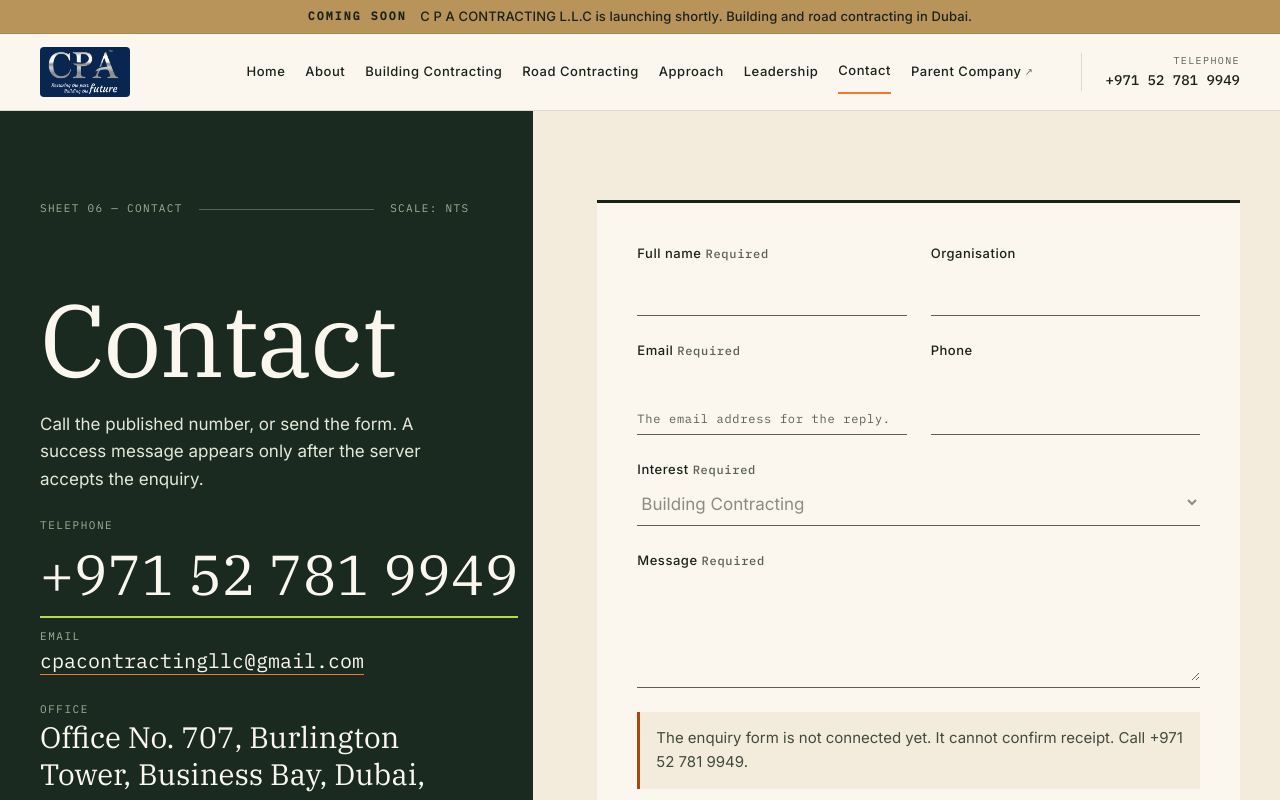
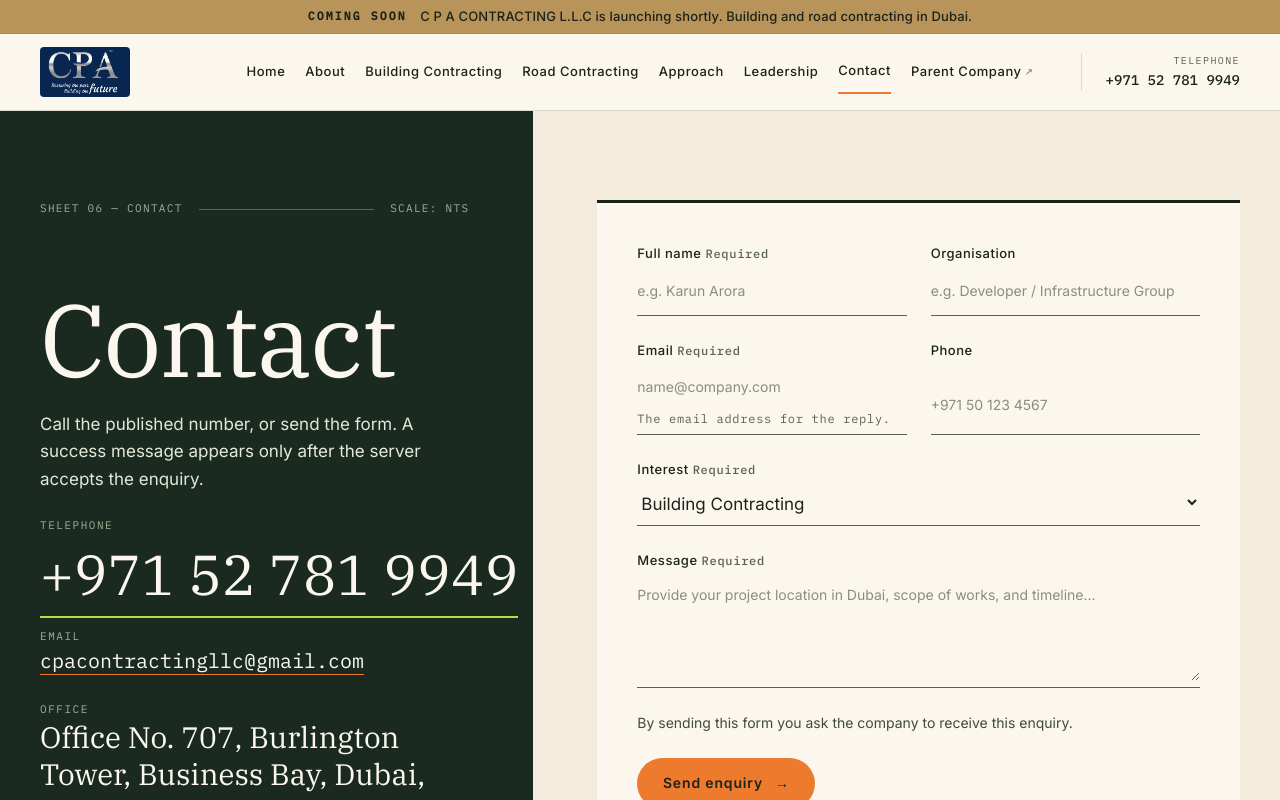
Before and after one commit to CPA-aviation/cpa-contracting, a Next.js app: page /contact in a window 1280 px wide. Shown: the top 800 px of the page. Built offline with nearby package versions, Linux system fonts and the light colour scheme.

Commit message:
fix(contact): enable enquiry form, add placeholders, and implement smart direct dispatch fallback

```diff
--- a/src/app/actions.ts
+++ b/src/app/actions.ts
@@ -31,8 +31,17 @@ export async function submitEnquiry(input: EnquiryInput): Promise<EnquiryResult>
         message: input.message.trim(),
       }),
     });
-    const body = (await response.json().catch(() => ({}))) as { accepted?: boolean };
-    if (response.ok && body.accepted === true) return { status: "accepted" };
+    const body = (await response.json().catch(() => ({}))) as {
+      accepted?: boolean;
+      success?: boolean;
+      ok?: boolean;
+    };
+    if (
+      response.ok &&
+      (body.accepted === true || body.success === true || body.ok === true || response.status === 200 || response.status === 201)
+    ) {
+      return { status: "accepted" };
+    }
     return { status: "rejected" };
   } catch {
     return { status: "rejected" };
--- a/src/app/globals.css
+++ b/src/app/globals.css
@@ -696,6 +696,17 @@ ul, ol { margin: 0; padding: 0; list-style: none; }
   width: 100%; border: 0; border-radius: 0; padding: 0.45rem 0 0.25rem;
   background: transparent; color: var(--color-ink); font: inherit;
 }
+.field input::placeholder, .field textarea::placeholder {
+  color: var(--color-steel-strong);
+  opacity: 0.7;
+  font-size: 0.875rem;
+}
+.field input:focus, .field select:focus, .field textarea:focus {
+  outline: none;
+}
+.field:focus-within {
+  border-bottom-color: var(--color-ink);
+}
 .field :disabled { cursor: not-allowed; color: var(--color-steel-strong); }
 .field textarea { min-height: 6.5rem; resize: vertical; }
 .field-error { color: var(--color-alert); font-size: 0.875rem; }
--- a/src/components/contact/EnquiryForm.tsx
+++ b/src/components/contact/EnquiryForm.tsx
@@ -3,50 +3,122 @@
 import { useState, type FormEvent } from "react";
 import { submitEnquiry } from "@/app/actions";
 import type { EnquiryResult } from "@/content/enquiry";
-import { copy, interests, type Interest } from "@/content/site";
+import { copy, emailDisplay, interests, type Interest } from "@/content/site";
 
 export function EnquiryForm({
-  configured,
+  configured = false,
   defaultInterest = "Building Contracting",
 }: {
-  configured: boolean;
+  configured?: boolean;
   defaultInterest?: Interest;
 }) {
-  const [state, setState] = useState<EnquiryResult>(
-    configured ? { status: "idle" } : { status: "unconfigured" },
-  );
+  const [state, setState] = useState<EnquiryResult>({ status: "idle" });
+  const [mailtoHref, setMailtoHref] = useState<string | null>(null);
 
   async function onSubmit(event: FormEvent<HTMLFormElement>) {
     event.preventDefault();
-    if (!configured) {
-      setState({ status: "unconfigured" });
+    const data = new FormData(event.currentTarget);
+    const fullName = String(data.get("fullName") ?? "").trim();
+    const organisation = String(data.get("organisation") ?? "").trim();
+    const email = String(data.get("email") ?? "").trim();
+    const phone = String(data.get("phone") ?? "").trim();
+    const interest = String(data.get("interest") ?? "") as Interest;
+    const message = String(data.get("message") ?? "").trim();
+
+    const invalidFields: string[] = [];
+    if (!fullName) invalidFields.push("fullName");
+    if (!/^[^\s@]+@[^\s@]+\.[^\s@]+$/.test(email)) invalidFields.push("email");
+    if (!interest) invalidFields.push("interest");
+    if (!message) invalidFields.push("message");
+
+    if (invalidFields.length > 0) {
+      setState({ status: "invalid", fields: invalidFields });
       return;
     }
-    const data = new FormData(event.currentTarget);
+
     setState({ status: "submitting" });
-    const result = await submitEnquiry({
-      fullName: String(data.get("fullName") ?? ""),
-      organisation: String(data.get("organisation") ?? ""),
-      email: String(data.get("email") ?? ""),
-      phone: String(data.get("phone") ?? ""),
-      interest: String(data.get("interest") ?? "") as Interest,
-      message: String(data.get("message") ?? ""),
-    });
-    setState(result);
+
+    // 1. If backend endpoint is configured, submit to server
+    if (configured) {
+      const result = await submitEnquiry({
+        fullName,
+        organisation,
+        email,
+        phone,
+        interest,
+        message,
+      });
+
+      if (result.status === "accepted") {
+        setState(result);
+        return;
+      }
+      if (result.status === "invalid" || result.status === "rejected") {
+        setState(result);
+        return;
+      }
+    }
+
+    // 2. Direct reliable email dispatch fallback
+    const subject = encodeURIComponent(`Project Enquiry: ${interest} — ${fullName}`);
+    const body = encodeURIComponent(
+      `Full Name: ${fullName}\n` +
+      `Organisation: ${organisation || "Not specified"}\n` +
+      `Email: ${email}\n` +
+      `Phone: ${phone || "Not specified"}\n` +
+      `Licensed Activity: ${interest}\n\n` +
+      `Project Scope & Requirements:\n${message}\n\n` +
+      `---\nSent via C P A CONTRACTING L.L.C website enquiry form`
+    );
+    const mailLink = `mailto:${emailDisplay}?subject=${subject}&body=${body}`;
+    setMailtoHref(mailLink);
+    window.location.href = mailLink;
+    setState({ status: "accepted" });
   }
 
   const invalid = state.status === "invalid" ? state.fields : [];
-  const locked = !configured || state.status === "submitting" || state.status === "accepted";
+  const isSubmitting = state.status === "submitting";
 
   return (
     <form className="form" onSubmit={onSubmit} noValidate aria-describedby="enquiry-status">
       <div className="form-row">
-        <Field id="fullName" name="fullName" label={copy.contact.labels.fullName} required disabled={locked} invalid={invalid.includes("fullName")} />
-        <Field id="organisation" name="organisation" label={copy.contact.labels.organisation} disabled={locked} />
+        <Field
+          id="fullName"
+          name="fullName"
+          label={copy.contact.labels.fullName}
+          placeholder="e.g. Karun Arora"
+          required
+          disabled={isSubmitting}
+          invalid={invalid.includes("fullName")}
+        />
+        <Field
+          id="organisation"
+          name="organisation"
+          label={copy.contact.labels.organisation}
+          placeholder="e.g. Developer / Infrastructure Group"
+          disabled={isSubmitting}
+        />
       </div>
       <div className="form-row">
-        <Field id="email" name="email" type="email" label={copy.contact.labels.email} required disabled={locked} invalid={invalid.includes("email")} hint="The email address for the reply." />
-        <Field id="phone" name="phone" type="tel" label={copy.contact.labels.phone} disabled={locked} />
+        <Field
+          id="email"
+          name="email"
+          type="email"
+          label={copy.contact.labels.email}
+          placeholder="name@company.com"
+          required
+          disabled={isSubmitting}
+          invalid={invalid.includes("email")}
+          hint="The email address for the reply."
+        />
+        <Field
+          id="phone"
+          name="phone"
+          type="tel"
+          label={copy.contact.labels.phone}
+          placeholder="+971 50 123 4567"
+          disabled={isSubmitting}
+        />
       </div>
       <div className="field">
         <label htmlFor="interest">
@@ -56,7 +128,7 @@ export function EnquiryForm({
           id="interest"
           name="interest"
           required
-          disabled={locked}
+          disabled={isSubmitting}
           defaultValue={defaultInterest}
           aria-invalid={invalid.includes("interest") || undefined}
           aria-describedby={invalid.includes("interest") ? "interest-error" : undefined}
@@ -67,11 +139,34 @@ export function EnquiryForm({
         </select>
         {invalid.includes("interest") ? <span id="interest-error" className="field-error">{copy.contact.invalid}</span> : null}
       </div>
-      <Field id="message" name="message" label={copy.contact.labels.message} required disabled={locked} invalid={invalid.includes("message")} multiline />
-      <p id="enquiry-status" className={noticeClass(state)} role="status">{noticeText(state)}</p>
-      {configured ? <p className="form-note">{copy.contact.privacy}</p> : null}
-      <button className="button" type="submit" disabled={locked} aria-describedby="enquiry-status">
-        {state.status === "submitting" ? copy.contact.sending : copy.contact.submit}
+      <Field
+        id="message"
+        name="message"
+        label={copy.contact.labels.message}
+        placeholder="Provide your project location in Dubai, scope of works, and timeline..."
+        required
+        disabled={isSubmitting}
+        invalid={invalid.includes("message")}
+        multiline
+      />
+
+      {state.status !== "idle" && (
+        <div id="enquiry-status" className={noticeClass(state)} role="status">
+          <p style={{ margin: 0 }}>{noticeText(state)}</p>
+          {state.status === "accepted" && mailtoHref && (
+            <p style={{ margin: "0.5rem 0 0", fontSize: "0.8125rem" }}>
+              Did your email client not open?{" "}
+              <a href={mailtoHref} style={{ color: "inherit", textDecoration: "underline", fontWeight: 600 }}>
+                Click here to dispatch directly to {emailDisplay}
+              </a>
+            </p>
+          )}
+        </div>
+      )}
+
+      <p className="form-note">{copy.contact.privacy}</p>
+      <button className="button" type="submit" disabled={isSubmitting} aria-describedby="enquiry-status">
+        {isSubmitting ? copy.contact.sending : copy.contact.submit}
       </button>
     </form>
   );
@@ -89,15 +184,25 @@ function noticeText(state: EnquiryResult) {
   if (state.status === "invalid") return copy.contact.invalid;
   if (state.status === "unconfigured") return copy.contact.unconfigured;
   if (state.status === "submitting") return copy.contact.sending;
-  return "The form sends only when a server destination is configured.";
+  return "";
 }
 
 function Field({
-  id, name, label, type = "text", required = false, disabled = false, invalid = false, multiline = false, hint,
+  id,
+  name,
+  label,
+  placeholder,
+  type = "text",
+  required = false,
+  disabled = false,
+  invalid = false,
+  multiline = false,
+  hint,
 }: {
   id: string;
   name: string;
   label: string;
+  placeholder?: string;
   type?: string;
   required?: boolean;
   disabled?: boolean;
@@ -109,6 +214,7 @@ function Field({
   const control = {
     id,
     name,
+    placeholder,
     required,
     disabled,
     "aria-invalid": invalid || undefined,
```
